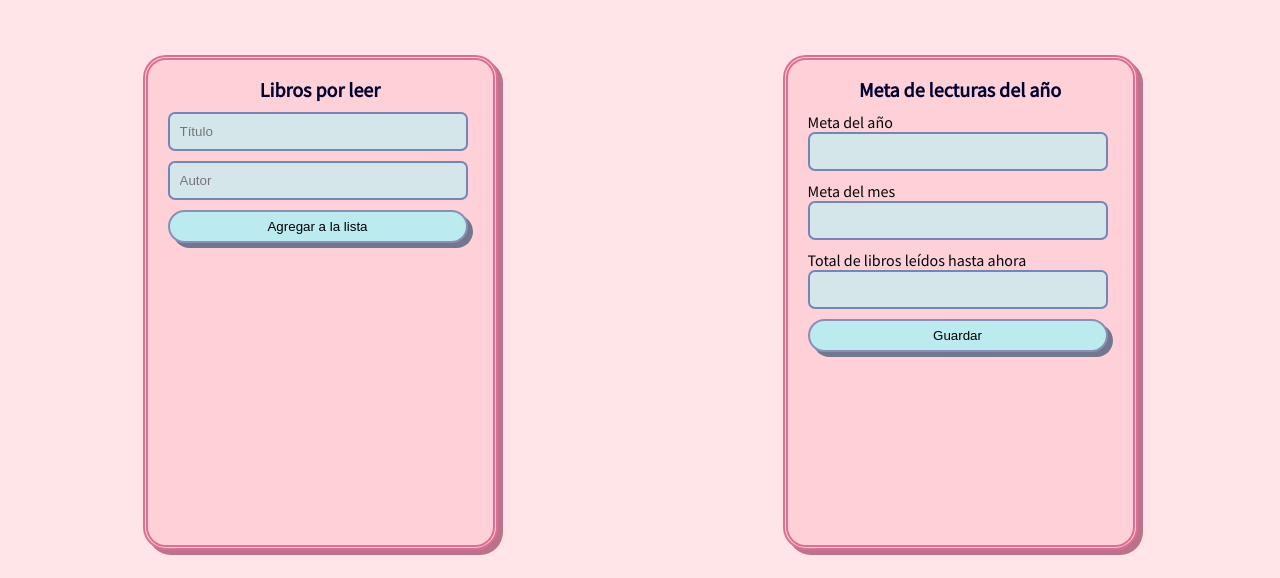
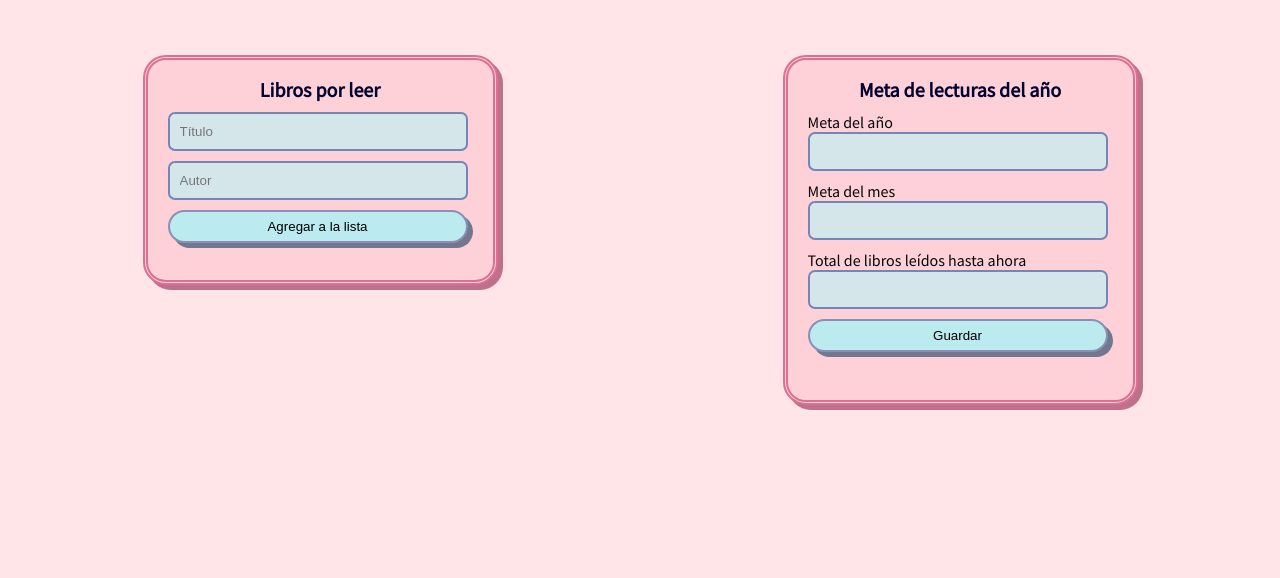
Before and after one commit to ingridcuadra/IbReeds, a website: page secciones/mislecturas.html in a window 1280 px wide. Shown: the part 1247-1825 px from the top of the page. Drawn offline with Linux system fonts and the light colour scheme.

Commit message:
cambio de estilos en sección mis lecturas

```diff
--- a/scss/partials/_mediaQueries.scss
+++ b/scss/partials/_mediaQueries.scss
@@ -78,6 +78,12 @@
         grid-template-columns: 1fr 1fr;
         grid-template-rows: 1fr 1fr;
         justify-items: center;
+    }
+    .formPorLeer{
+        height: 200px;
+    }
+    .formMetaLibros{
+        height: 320px;
     }
     .proyectoIbreeds{
         margin: 60px;
--- a/secciones/mislecturas.html
+++ b/secciones/mislecturas.html
@@ -106,7 +106,7 @@
                     </div>
                 </form>
             </section>
-            <section class="formulariosLecturas">
+            <section class="formulariosLecturas formPorLeer">
                 <div>
                     <h5 class="títuloLecturas">Libros por leer</h5>
                 </div>
@@ -122,7 +122,7 @@
                     </div>
                 </form>
             </section>
-            <section class="formulariosLecturas">
+            <section class="formulariosLecturas formMetaLibros">
                 <div>
                     <h5 class="títuloLecturas">Meta de lecturas del año</h5>
                 </div>
```
Also changed, not shown: css/style.css.
